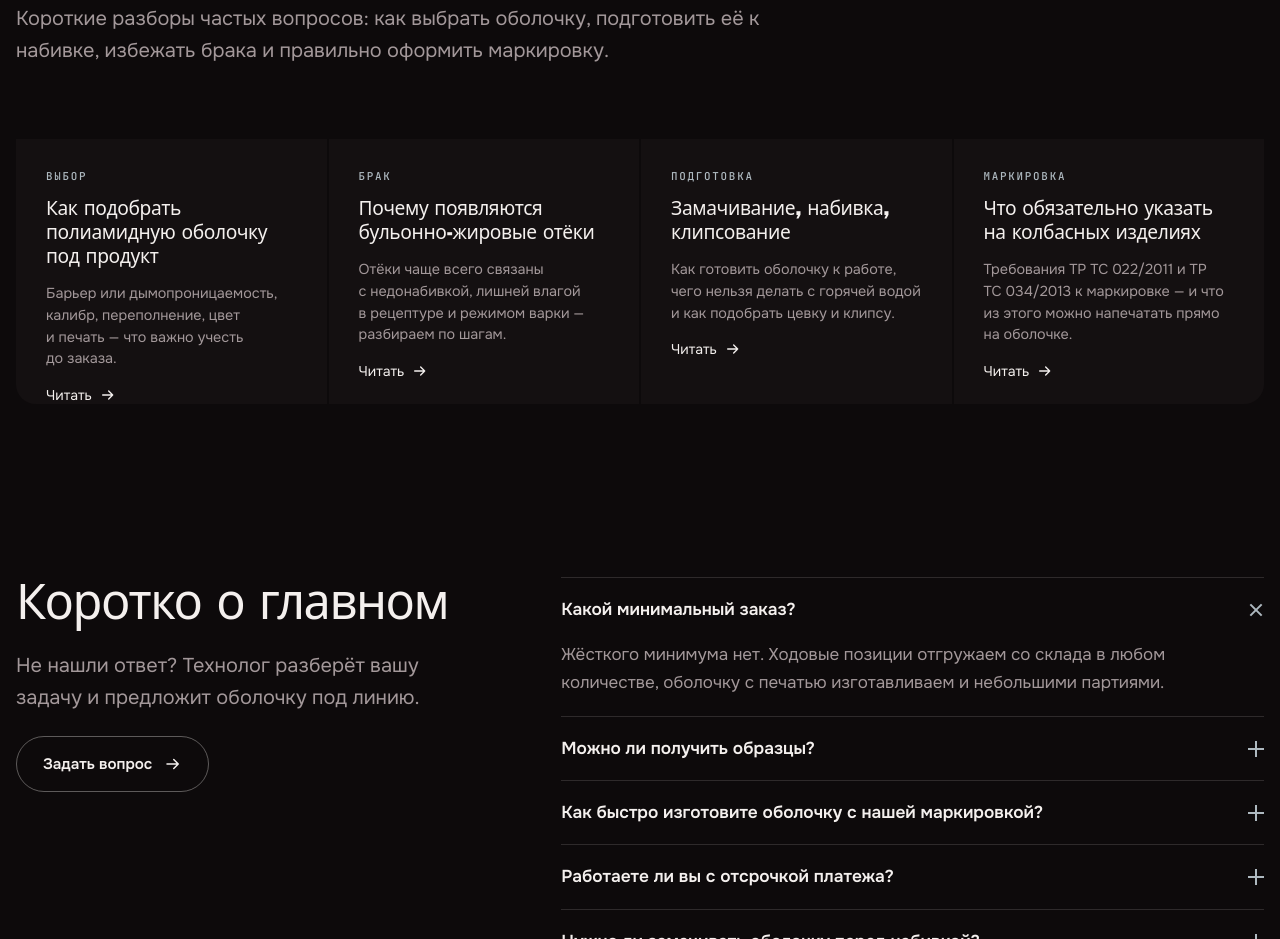
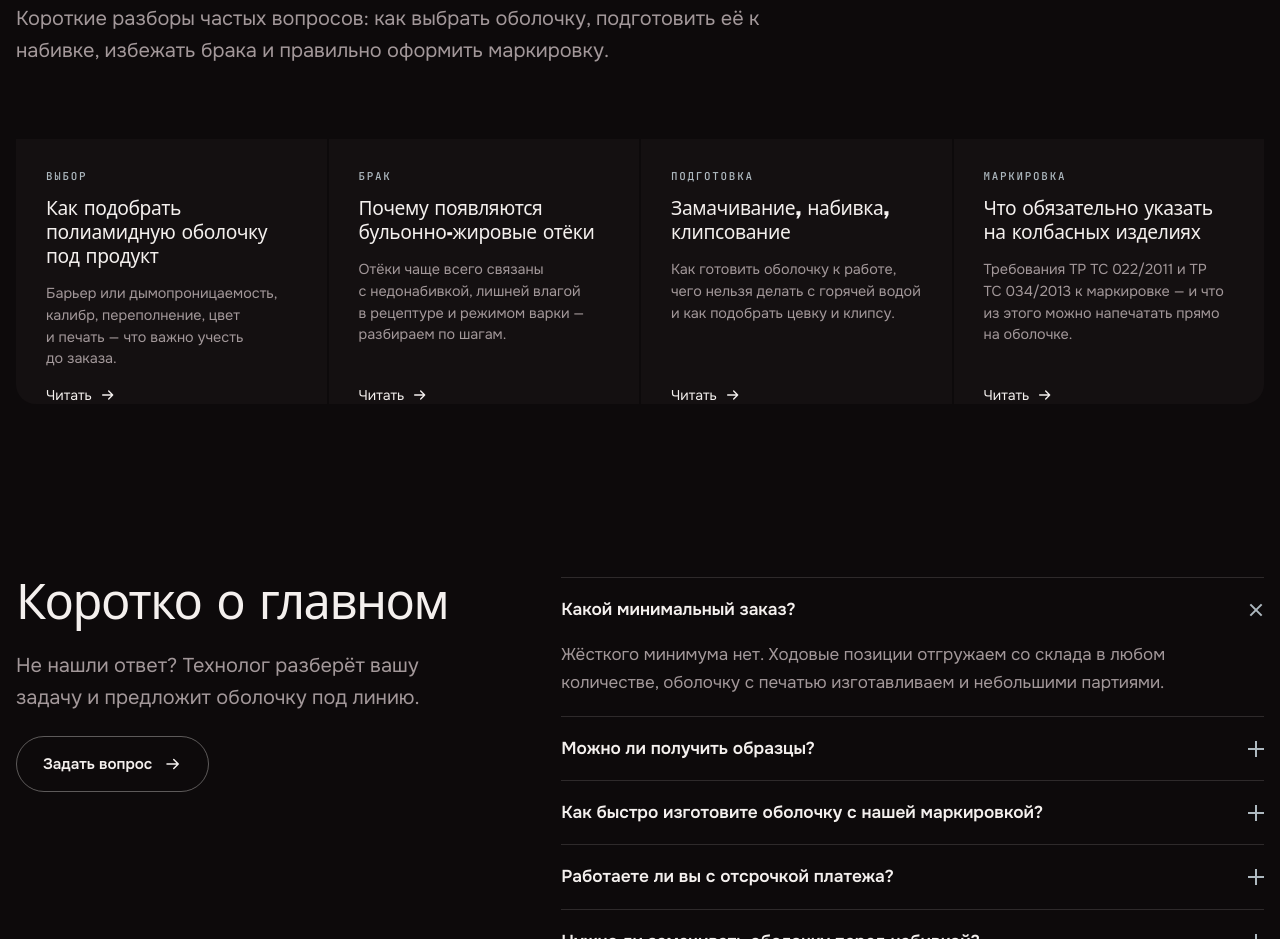
Before and after one commit to mrscrawley/rodos, a plain HTML site: page index.html in a window 1280 px wide. Shown: the part 7572-8511 px from the top of the page. Drawn offline with Linux system fonts and the light colour scheme; a web font is replaced by a local one.

Commit message:
Обновление сайта

```diff
--- a/index.html
+++ b/index.html
@@ -303,7 +303,7 @@
 
 /* статьи: карточки + окно чтения */
 .arts{display:grid;grid-template-columns:repeat(4,minmax(0,1fr));gap:2px;border-radius:20px;overflow:hidden}
-.art{background:#141011;padding:clamp(20px,2.4vw,30px);display:grid;gap:14px;align-content:start;text-align:left;border:0;color:inherit;cursor:pointer;font:inherit;min-height:260px;transition:background .3s}
+.art{background:#141011;padding:clamp(20px,2.4vw,30px);display:flex;flex-direction:column;align-items:flex-start;gap:14px;text-align:left;border:0;color:inherit;cursor:pointer;font:inherit;min-height:260px;transition:background .3s}
 .art:hover{background:#1c1617}
 .art small{font:500 .68rem var(--f-mono);letter-spacing:.16em;text-transform:uppercase;color:var(--steel)}
 .art b{font:500 clamp(1.05rem,1.5vw,1.25rem)/1.25 var(--f-display);letter-spacing:-.02em}
```
